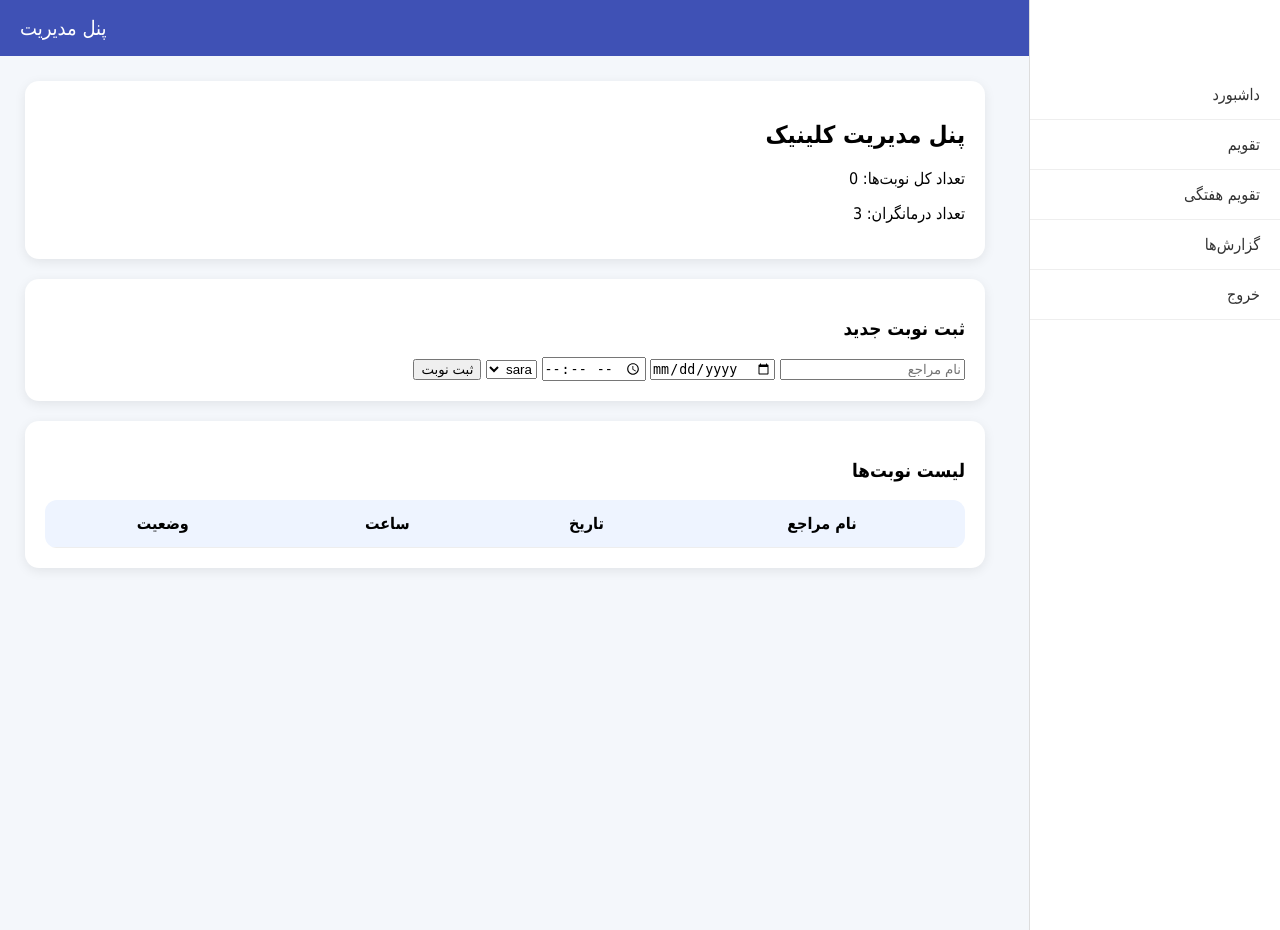
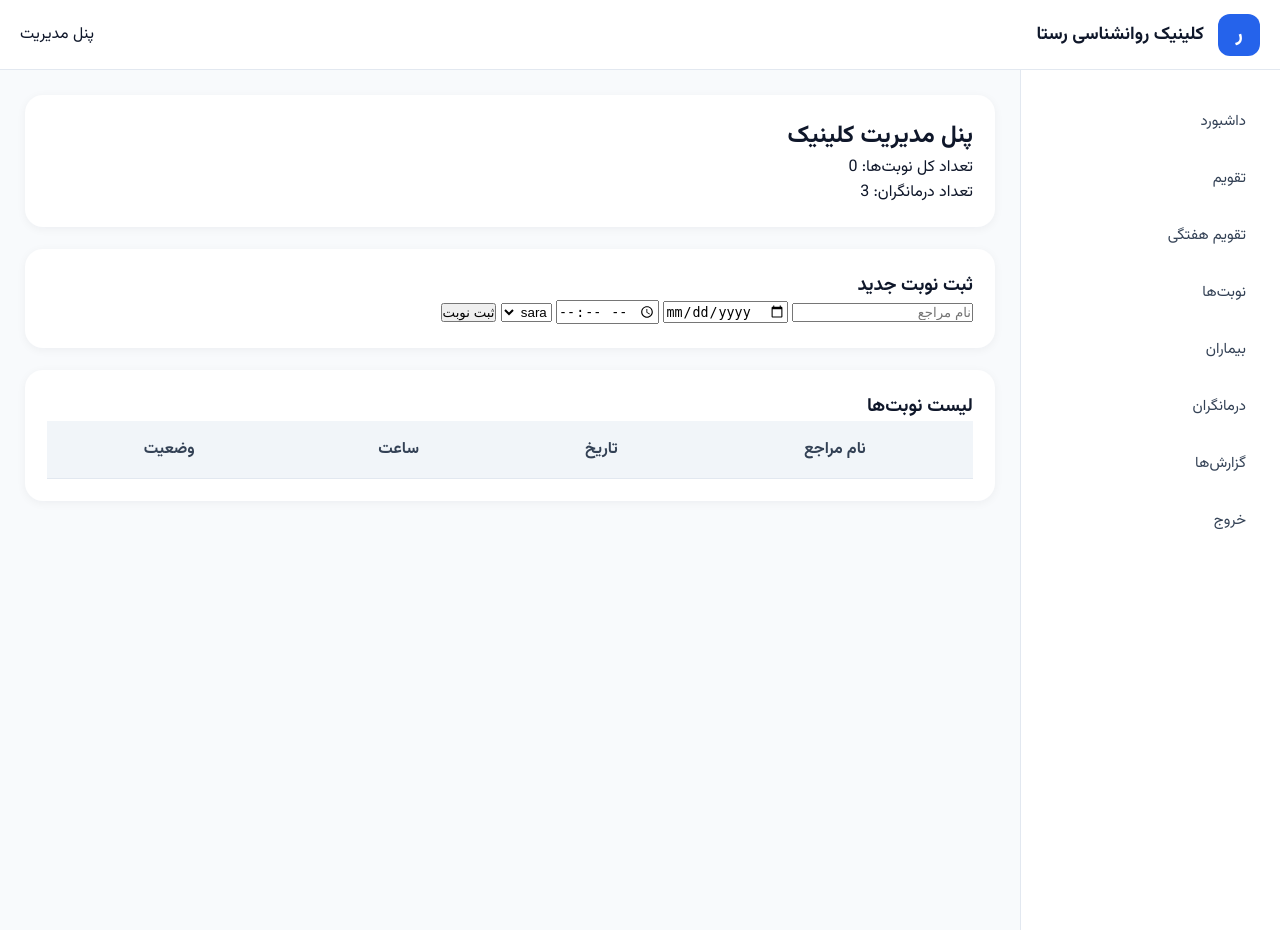
Before and after one commit to rasta-clinic/clinic-system, a Flask app: page /admin in a window 1280 px wide. Run offline with Flask 3, Linux system fonts and the light colour scheme; the visitor is signed in with stand-in values (Sample User, id 1); data comes from the database, SQL or seed files in the repository; data that the repository does not hold is empty.

Commit message:
Update base.html

```diff
--- a/templates/base.html
+++ b/templates/base.html
@@ -1,112 +1,283 @@
 <!DOCTYPE html>
 <html lang="fa" dir="rtl">
+
 <head>
     <meta charset="UTF-8">
     <meta name="viewport" content="width=device-width, initial-scale=1.0">
-    <title>کلینیک روانشناسی رستا</title>
+
+    <title>کلینیک رستا</title>
+
+    <!-- فونت فارسی -->
+    <link rel="preconnect" href="https://fonts.googleapis.com">
+    <link href="https://fonts.googleapis.com/css2?family=Vazirmatn:wght@300;400;500;700&display=swap" rel="stylesheet">
 
     <style>
-        body {
+        * {
             margin: 0;
-            font-family: Tahoma, sans-serif;
-            background: #f4f7fb;
+            padding: 0;
+            box-sizing: border-box;
         }
 
-        .topbar {
-            background: #3f51b5;
-            color: white;
-            padding: 16px 20px;
-            display: flex;
-            justify-content: space-between;
-            align-items: center;
-            font-size: 20px;
+        body {
+            font-family: 'Vazirmatn', sans-serif;
+            background: #f8fafc;
+            color: #0f172a;
         }
 
+        /* ===== TOPBAR ===== */
+
+        .topbar {
+            height: 70px;
+            background: white;
+            border-bottom: 1px solid #e2e8f0;
+            display: flex;
+            align-items: center;
+            justify-content: space-between;
+            padding: 0 20px;
+            position: fixed;
+            top: 0;
+            right: 0;
+            left: 0;
+            z-index: 1000;
+        }
+
+        .topbar-right {
+            display: flex;
+            align-items: center;
+            gap: 14px;
+        }
+
+        .clinic-logo {
+            width: 42px;
+            height: 42px;
+            border-radius: 12px;
+            background: #2563eb;
+            display: flex;
+            align-items: center;
+            justify-content: center;
+            color: white;
+            font-size: 20px;
+            font-weight: bold;
+        }
+
+        .clinic-name {
+            font-size: 18px;
+            font-weight: 700;
+        }
+
+        .menu-btn {
+            display: none;
+            background: none;
+            border: none;
+            font-size: 28px;
+            cursor: pointer;
+        }
+
+        /* ===== SIDEBAR ===== */
+
         .sidebar {
-            width: 250px;
+            width: 260px;
             height: 100vh;
             background: white;
             position: fixed;
+            top: 70px;
             right: 0;
-            top: 0;
-            border-left: 1px solid #ddd;
-            padding-top: 70px;
+            border-left: 1px solid #e2e8f0;
+            padding-top: 20px;
+            overflow-y: auto;
+            transition: 0.3s;
         }
 
         .sidebar a {
-            display: block;
-            padding: 15px 20px;
-            color: #333;
+            display: flex;
+            align-items: center;
+            padding: 14px 22px;
+            margin: 6px 12px;
+            border-radius: 12px;
             text-decoration: none;
-            border-bottom: 1px solid #eee;
-            font-size: 16px;
+            color: #334155;
+            font-size: 15px;
+            transition: 0.2s;
         }
 
         .sidebar a:hover {
-            background: #eef4ff;
+            background: #eff6ff;
+            color: #2563eb;
         }
 
+        /* ===== CONTENT ===== */
+
         .content {
-            margin-right: 270px;
-            padding: 25px;
+            margin-right: 260px;
+            padding: 95px 25px 25px;
         }
+
+        /* ===== CARD ===== */
 
         .card {
             background: white;
-            padding: 20px;
-            border-radius: 14px;
-            box-shadow: 0 3px 12px rgba(0,0,0,0.08);
-            margin-bottom: 20px;
+            border-radius: 18px;
+            padding: 22px;
+            margin-bottom: 22px;
+            box-shadow: 0 2px 10px rgba(15, 23, 42, 0.05);
         }
 
+        /* ===== BUTTON ===== */
+
         .btn {
-            display: inline-block;
-            background: #4a90e2;
+            background: #2563eb;
             color: white;
+            border: none;
+            border-radius: 12px;
             padding: 12px 18px;
-            border-radius: 10px;
-            text-decoration: none;
-            border: none;
+            font-family: inherit;
+            font-size: 14px;
             cursor: pointer;
+            transition: 0.2s;
+        }
+
+        .btn:hover {
+            background: #1d4ed8;
+        }
+
+        /* ===== TABLE ===== */
+
+        .table-wrapper {
+            overflow-x: auto;
         }
 
         table {
             width: 100%;
             border-collapse: collapse;
             background: white;
-            border-radius: 12px;
-            overflow: hidden;
-        }
-
-        th, td {
-            padding: 14px;
-            border-bottom: 1px solid #eee;
-            text-align: center;
         }
 
         th {
-            background: #eef4ff;
+            background: #f1f5f9;
+            color: #334155;
+            font-weight: 600;
+        }
+
+        th,
+        td {
+            padding: 16px;
+            text-align: center;
+            border-bottom: 1px solid #e2e8f0;
+        }
+
+        tr:hover {
+            background: #f8fafc;
+        }
+
+        /* ===== MOBILE ===== */
+
+        @media (max-width: 768px) {
+
+            .menu-btn {
+                display: block;
+            }
+
+            .sidebar {
+                right: -270px;
+                z-index: 2000;
+                top: 70px;
+            }
+
+            .sidebar.active {
+                right: 0;
+            }
+
+            .content {
+                margin-right: 0;
+                padding: 90px 15px 20px;
+            }
+
+            .topbar {
+                padding: 0 14px;
+            }
+
+            .clinic-name {
+                font-size: 16px;
+            }
+
+            .card {
+                padding: 16px;
+                border-radius: 16px;
+            }
+
+            th,
+            td {
+                padding: 12px;
+                font-size: 14px;
+            }
         }
     </style>
 </head>
+
 <body>
 
+    <!-- TOPBAR -->
+
     <div class="topbar">
-    <div>کلینیک رستا</div>
-    <div>پنل مدیریت</div>
+
+        <div class="topbar-right">
+
+            <button class="menu-btn" onclick="toggleSidebar()">
+                ☰
+            </button>
+
+            <div class="clinic-logo">
+                ر
             </div>
 
-<div class="sidebar">
+            <div class="clinic-name">
+                کلینیک روانشناسی رستا
+            </div>
+
+        </div>
+
+        <div>
+            پنل مدیریت
+        </div>
+
+    </div>
+
+    <!-- SIDEBAR -->
+
+    <div class="sidebar" id="sidebar">
+
         <a href="/admin">داشبورد</a>
+
         <a href="/calendar">تقویم</a>
+
         <a href="/weekly-calendar">تقویم هفتگی</a>
+
+        <a href="/appointments">نوبت‌ها</a>
+
+        <a href="/patients">بیماران</a>
+
+        <a href="/therapists">درمانگران</a>
+
         <a href="/reports">گزارش‌ها</a>
+
         <a href="/logout">خروج</a>
+
     </div>
+
+    <!-- CONTENT -->
 
     <div class="content">
         {% block content %}{% endblock %}
     </div>
 
+    <script>
+
+        function toggleSidebar() {
+            document.getElementById("sidebar").classList.toggle("active");
+        }
+
+    </script>
+
 </body>
+
 </html>
```
Lines whose indentation alone changed are shown as unchanged.
